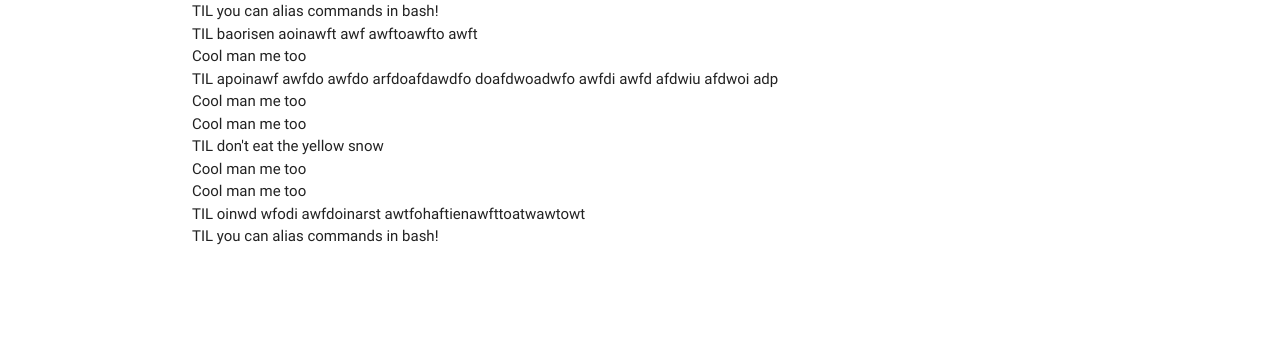
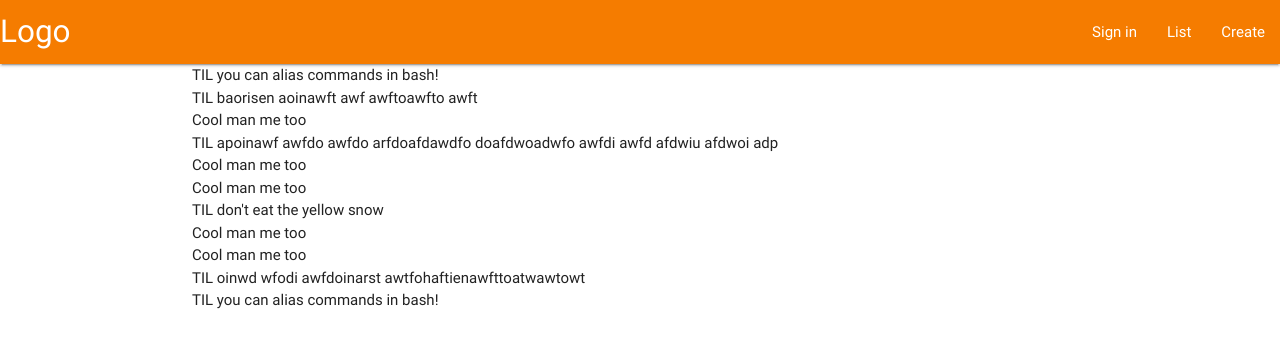
Before and after one commit to nss-alumni/hackathon1-team09, a website: page index.html in a window 1280 px wide. Drawn offline with nearby package versions, Linux system fonts and the light colour scheme; some packages are replaced by stand-ins of ours.

Commit message:
added navbar

```diff
--- a/index.html
+++ b/index.html
@@ -12,7 +12,7 @@
   <script src="/app/createController.js"></script>
 </head>
 <body>
-  <header></header>
+  <header ng-include="'templates/navBar.html'"></header>
   <main class="container" ng-view></main>
   <footer></footer>
   <script src="https://code.jquery.com/jquery-3.2.1.min.js"
--- a/templates/navBar.html
+++ b/templates/navBar.html
@@ -1,13 +1,10 @@
-<!-- Dropdown Structure -->
-
 <nav>
-  <div class="nav-wrapper">
-    <a href="#!" class="brand-logo">Logo</a>
-    <ul class="right hide-on-med-and-down">
-    <!--  <li><a href="sass.html">Sign in</a></li>-->
-      <li><a href="badges.html">Components</a></li>
-      <!-- Dropdown Trigger -->
-      <li><a class="dropdown-button" href="#!" data-activates="dropdown1">Dropdown<i class="material-icons right">arrow_drop_down</i></a></li>
-    </ul>
-  </div>
+    <div class="nav-wrapper orange darken-2">
+        <a href="#" class="brand-logo left">Logo</a>
+        <ul class="right">
+            <li><a href="#" class="home">Sign in</a></li>
+            <li><a href="#" class="news">List</a></li>
+            <li> <a href="#" class="contact">Create</a></li>
+        </ul>
+    </div>
 </nav>
```
